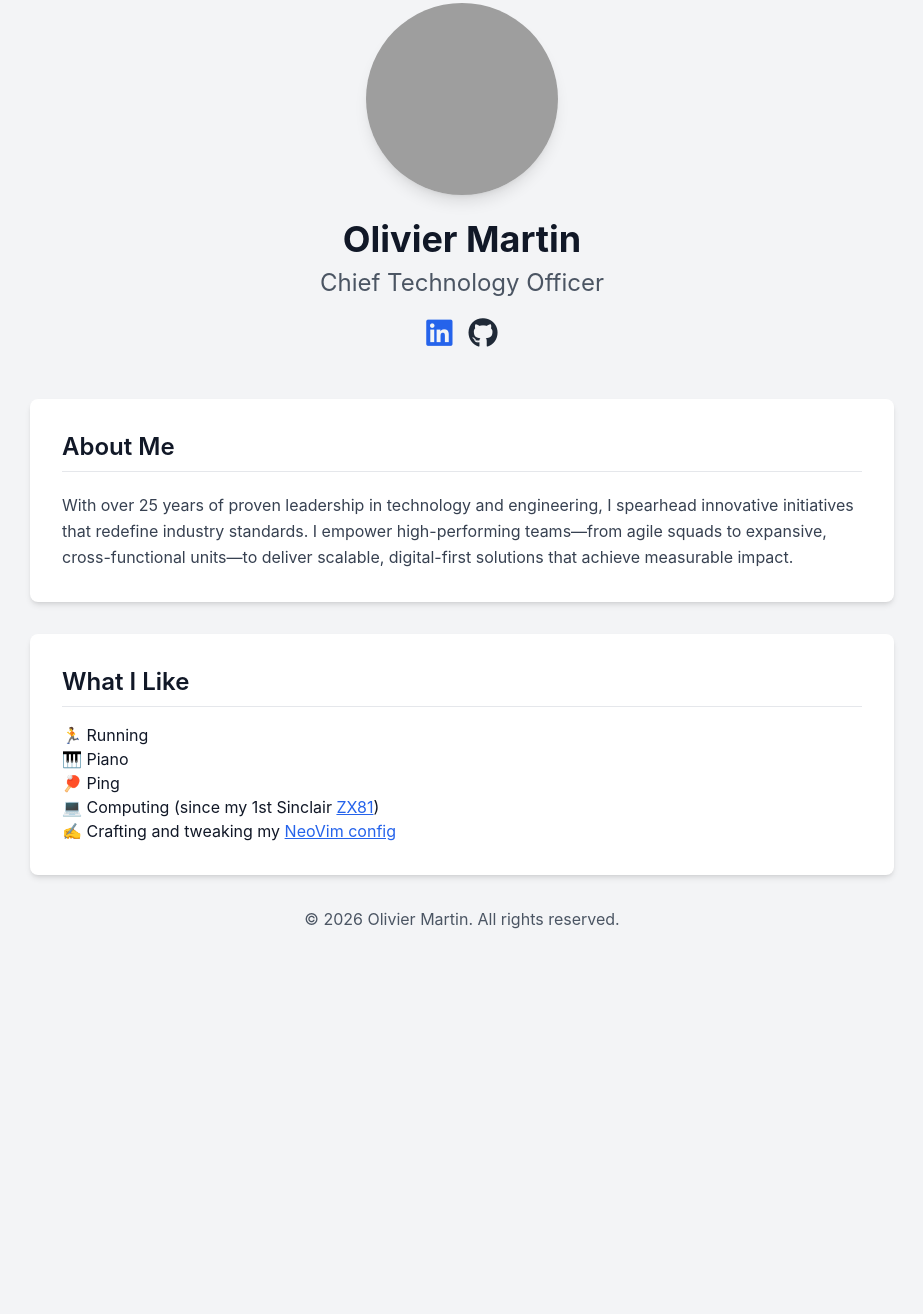
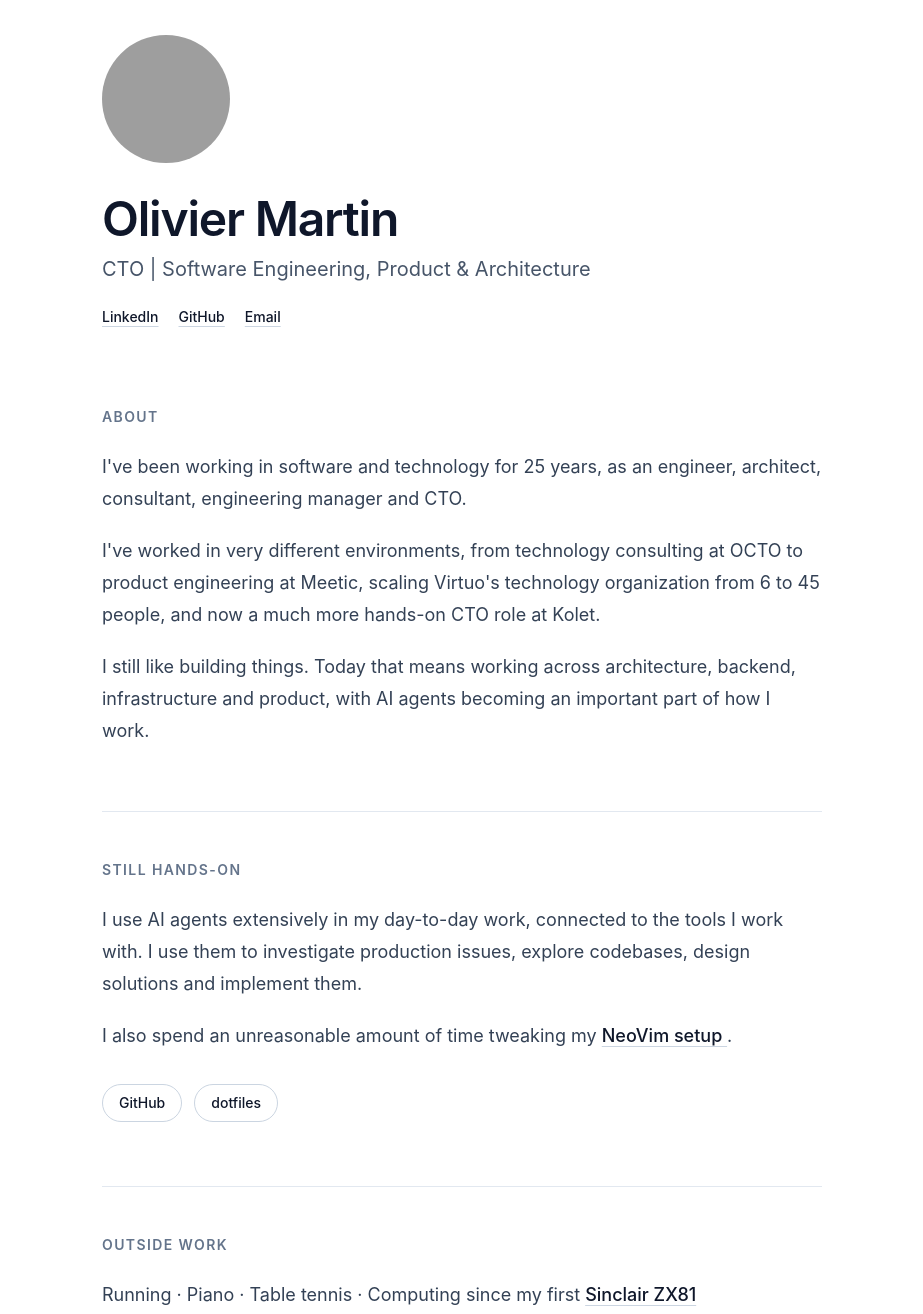
Before and after one commit to omartin/omartin.github.io, a plain HTML site: page index.html in a window 1280 px wide. Shown: the part 61-1375 px from the top of the page, without its empty margins (178-1101 px from the left). Before the commit the page ends 1056 px from the top, so only its background shows below. Drawn offline with nearby package versions, Linux system fonts and the light colour scheme; grey boxes are pictures that could not be loaded.

Commit message:
Refactor index.html for SEO and layout improvements
Updated the title and meta description for better SEO. Enhanced the layout and structure of the HTML document, including header, sections, and footer.

```diff
--- a/index.html
+++ b/index.html
@@ -3,55 +3,157 @@
   <head>
     <meta charset="UTF-8">
     <meta name="viewport" content="width=device-width, initial-scale=1.0">
-    <title>Olivier Martin - CTO</title>
+
+    <title>Olivier Martin | CTO, Software Engineering, Product & Architecture</title>
+
+    <meta
+      name="description"
+      content="Olivier Martin — CTO with 25 years in software engineering, architecture, product and technology leadership."
+    >
+
     <script src="https://cdn.tailwindcss.com"></script>
-    <link href="https://cdnjs.cloudflare.com/ajax/libs/font-awesome/6.7.2/css/all.min.css" rel="stylesheet">
+
     <style>
-    body {
-      font-family: 'Inter', sans-serif;
-    }
+      body {
+        font-family:
+          Inter, ui-sans-serif, system-ui, -apple-system, BlinkMacSystemFont,
+          "Segoe UI", sans-serif;
+      }
     </style>
   </head>
-  <body class="bg-gray-100 text-gray-900">
-    <div class="container mx-auto px-4 py-16 max-w-4xl">
-      <header class="text-center mb-12">
-        <div class="flex justify-center mb-6">
-          <img src="https://avatars.githubusercontent.com/u/21189" alt="Olivier Martin" class="rounded-full w-48 h-48 object-cover shadow-lg">
+
+  <body class="bg-white text-slate-900 antialiased">
+    <main class="mx-auto max-w-3xl px-6 py-16 sm:py-24">
+
+      <!-- Header -->
+      <header class="mb-20">
+        <img
+          src="https://avatars.githubusercontent.com/u/21189"
+          alt="Olivier Martin"
+          class="mb-8 h-32 w-32 rounded-full object-cover"
+        >
+
+        <h1 class="text-4xl font-semibold tracking-tight sm:text-5xl">
+          Olivier Martin
+        </h1>
+
+        <p class="mt-3 text-xl text-slate-600">
+          CTO | Software Engineering, Product & Architecture
+        </p>
+
+        <nav class="mt-6 flex flex-wrap gap-x-5 gap-y-2 text-sm">
+          <a
+            href="https://www.linkedin.com/in/martinolivier/"
+            class="font-medium underline decoration-slate-300 underline-offset-4 hover:decoration-slate-900"
+          >
+            LinkedIn
+          </a>
+
+          <a
+            href="https://github.com/omartin"
+            class="font-medium underline decoration-slate-300 underline-offset-4 hover:decoration-slate-900"
+          >
+            GitHub
+          </a>
+
+          <a
+            href="mailto:olive.martin@gmail.com"
+            class="font-medium underline decoration-slate-300 underline-offset-4 hover:decoration-slate-900"
+          >
+            Email
+          </a>
+        </nav>
+      </header>
+
+      <!-- About -->
+      <section class="mb-16">
+        <h2 class="mb-6 text-sm font-semibold uppercase tracking-widest text-slate-500">
+          About
+        </h2>
+
+        <div class="space-y-5 text-lg leading-8 text-slate-700">
+          <p>
+            I've been working in software and technology for 25 years, as an
+            engineer, architect, consultant, engineering manager and CTO.
+          </p>
+
+          <p>
+            I've worked in very different environments, from technology
+            consulting at OCTO to product engineering at Meetic, scaling
+            Virtuo's technology organization from 6 to 45 people, and now a
+            much more hands-on CTO role at Kolet.
+          </p>
+
+          <p>
+            I still like building things. Today that means working across
+            architecture, backend, infrastructure and product, with AI agents
+            becoming an important part of how I work.
+          </p>
         </div>
-        <h1 class="text-4xl font-bold mb-2">Olivier Martin</h1>
-        <h2 class="text-2xl text-gray-600 mb-4">Chief Technology Officer</h2>
+      </section>
 
-        <div class="flex justify-center space-x-4 mb-6">
-          <a href="https://www.linkedin.com/in/martinolivier/" class="text-blue-600 hover:text-blue-800 transition duration-300">
-            <i class="fab fa-linkedin text-3xl"></i>
+      <!-- Hands-on -->
+      <section class="mb-16 border-t border-slate-200 pt-12">
+        <h2 class="mb-6 text-sm font-semibold uppercase tracking-widest text-slate-500">
+          Still hands-on
+        </h2>
+
+        <div class="space-y-5 text-lg leading-8 text-slate-700">
+          <p>
+            I use AI agents extensively in my day-to-day work, connected to the
+            tools I work with. I use them to investigate production issues,
+            explore codebases, design solutions and implement them.
+          </p>
+
+          <p>
+            I also spend an unreasonable amount of time tweaking my
+            <a
+              href="https://github.com/omartin/dotfiles/tree/main/neovim"
+              class="font-medium text-slate-900 underline decoration-slate-300 underline-offset-4 hover:decoration-slate-900"
+            >
+              NeoVim setup
+            </a>.
+          </p>
+        </div>
+
+        <div class="mt-8 flex flex-wrap gap-3">
+          <a
+            href="https://github.com/omartin"
+            class="rounded-full border border-slate-300 px-4 py-2 text-sm font-medium hover:border-slate-900"
+          >
+            GitHub
           </a>
-          <a href="https://github.com/omartin" class="text-gray-800 hover:text-black transition duration-300">
-            <i class="fab fa-github text-3xl"></i>
+
+          <a
+            href="https://github.com/omartin/dotfiles"
+            class="rounded-full border border-slate-300 px-4 py-2 text-sm font-medium hover:border-slate-900"
+          >
+            dotfiles
           </a>
         </div>
-      </header>
+      </section>
 
-      <section class="bg-white shadow-md rounded-lg p-8 mb-8">
-        <h3 class="text-2xl font-semibold mb-4 border-b pb-2">About Me</h3>
-        <p class="text-gray-700 leading-relaxed mt-5">
-          With over 25 years of proven leadership in technology and engineering, I spearhead innovative initiatives that redefine industry standards. I empower high-performing teams—from agile squads to expansive, cross-functional units—to deliver scalable, digital-first solutions that achieve measurable impact.
+      <!-- Outside work -->
+      <section class="border-t border-slate-200 pt-12">
+        <h2 class="mb-6 text-sm font-semibold uppercase tracking-widest text-slate-500">
+          Outside work
+        </h2>
+
+        <p class="text-lg leading-8 text-slate-700">
+          Running · Piano · Table tennis · Computing since my first
+          <a
+            href="https://en.wikipedia.org/wiki/ZX81"
+            class="font-medium text-slate-900 underline decoration-slate-300 underline-offset-4 hover:decoration-slate-900"
+          >
+            Sinclair ZX81
+          </a>
         </p>
       </section>
 
-      <section class="bg-white shadow-md rounded-lg p-8">
-        <h3 class="text-2xl font-semibold mb-4 border-b pb-2">What I Like</h3>
-        <ul>
-          <li>🏃 Running</li>
-          <li>🎹 Piano</li>
-          <li>🏓 Ping</li>
-          <li>💻 Computing (since my 1st Sinclair <a href="https://en.wikipedia.org/wiki/ZX81" class="underline text-blue-600 hover:text-blue-800">ZX81</a>)</li>
-          <li> ✍️  Crafting and tweaking my <a href="https://github.com/omartin/dotfiles/tree/main/neovim" class="underline text-blue-600 hover:text-blue-800">NeoVim config</a></li>
-        </ul>
-      </section>
+      <footer class="mt-20 border-t border-slate-200 pt-6 text-sm text-slate-400">
+        © 2026 Olivier Martin
+      </footer>
 
-      <footer class="text-center mt-8 text-gray-600">
-        <p>&copy; 2026 Olivier Martin. All rights reserved.</p>
-      </footer>
-    </div>
+    </main>
   </body>
 </html>
```
